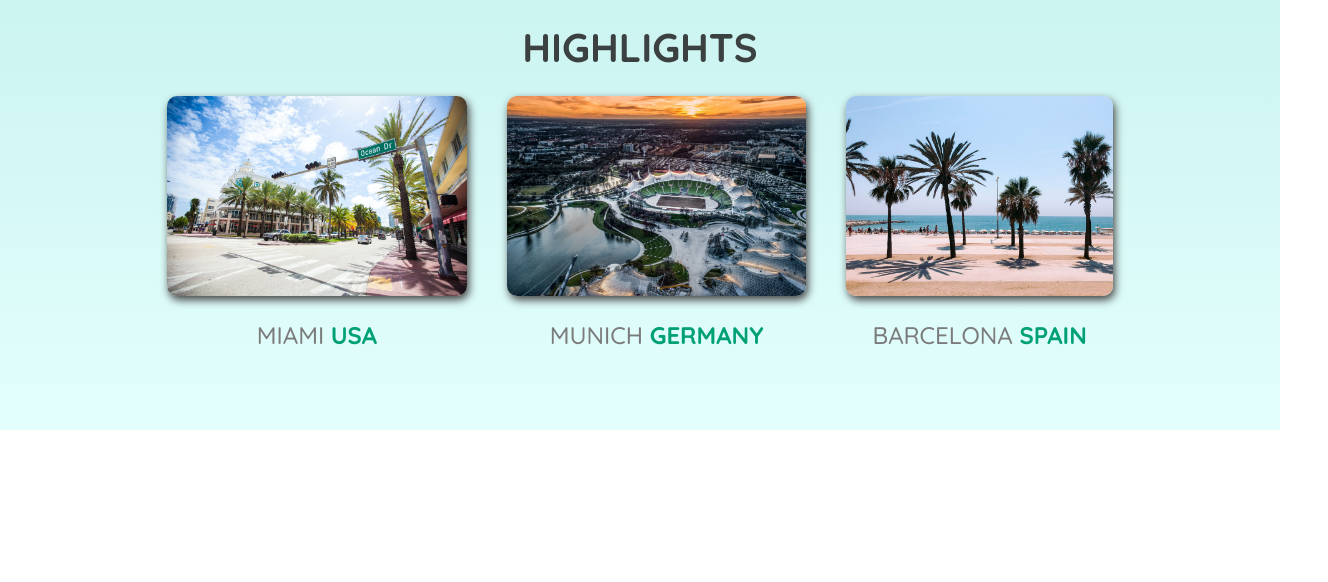
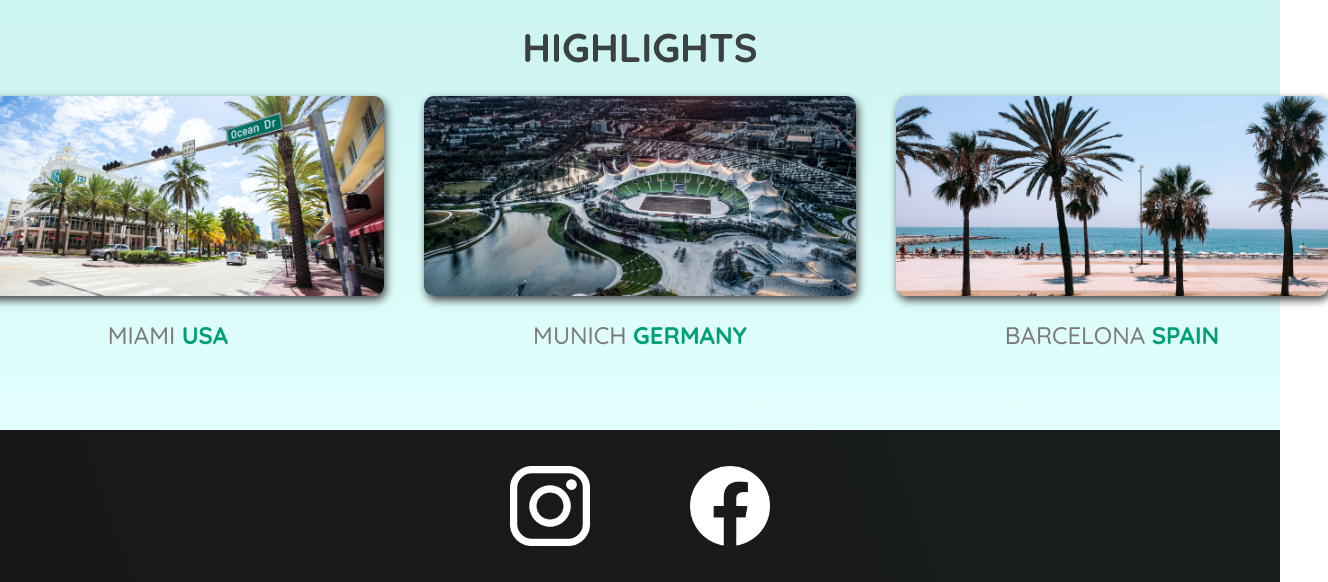
Before and after one commit to mittals12394/Travel-Website, a plain HTML site: page Travel Website/index.html in a window 1280 px wide. Shown: the part 822-1404 px from the top of the page, 1328 px wide, since content can reach past the window. Before the commit the page ends 1252 px from the top, so only its background shows below. Drawn offline with Linux system fonts and the light colour scheme.

Commit message:
completed footer section

```diff
--- a/Travel Website/index.html
+++ b/Travel Website/index.html
@@ -56,6 +56,17 @@
         </ul>
       </section>
     </main>
-    <footer></footer>
+    <footer>
+      <ul>
+        <li>
+      <a href="https://www.instagram.com"
+        ><img src="/Travel Website/images/icons/insta.png" alt="instagram logo"
+      /></a>
+    </li>
+    <li>
+      <a href="https://www.facebook.com"><img src="/Travel Website/images/icons/facebook.png" alt="facebook logo"></a>
+    </li>
+    </ul>
+    </footer>
   </body>
 </html>
--- a/Travel Website/shared.css
+++ b/Travel Website/shared.css
@@ -55,3 +55,25 @@ header li{
     text-transform: uppercase;
     text-shadow: 1px 1px 2px rgb(0, 0, 0);
 }
+
+footer{
+    background: linear-gradient(70deg, rgb(24,24,24), rgb(25,29,29));
+    padding: 36px 0;
+}
+
+footer ul{
+    display: flex;
+    justify-content: center;
+
+}
+
+footer li{
+    width: 80px;
+    height: 80px;
+    margin: 0 50px;
+}
+
+footer img{
+    width: 100%;
+    height: 100%;
+}
--- a/Travel Website/styles.css
+++ b/Travel Website/styles.css
@@ -82,7 +82,7 @@
 
 .destination img{
     height: 200px;
-    width: 100%;
+    width: 27rem;
     border-radius: 10px;
     box-shadow: 2px 4px 8px rgb(68, 67, 67);
     object-fit: cover;
```
Also changed, not shown: Travel Website/images/icons/facebook.png (added), Travel Website/images/icons/insta.png (added).
